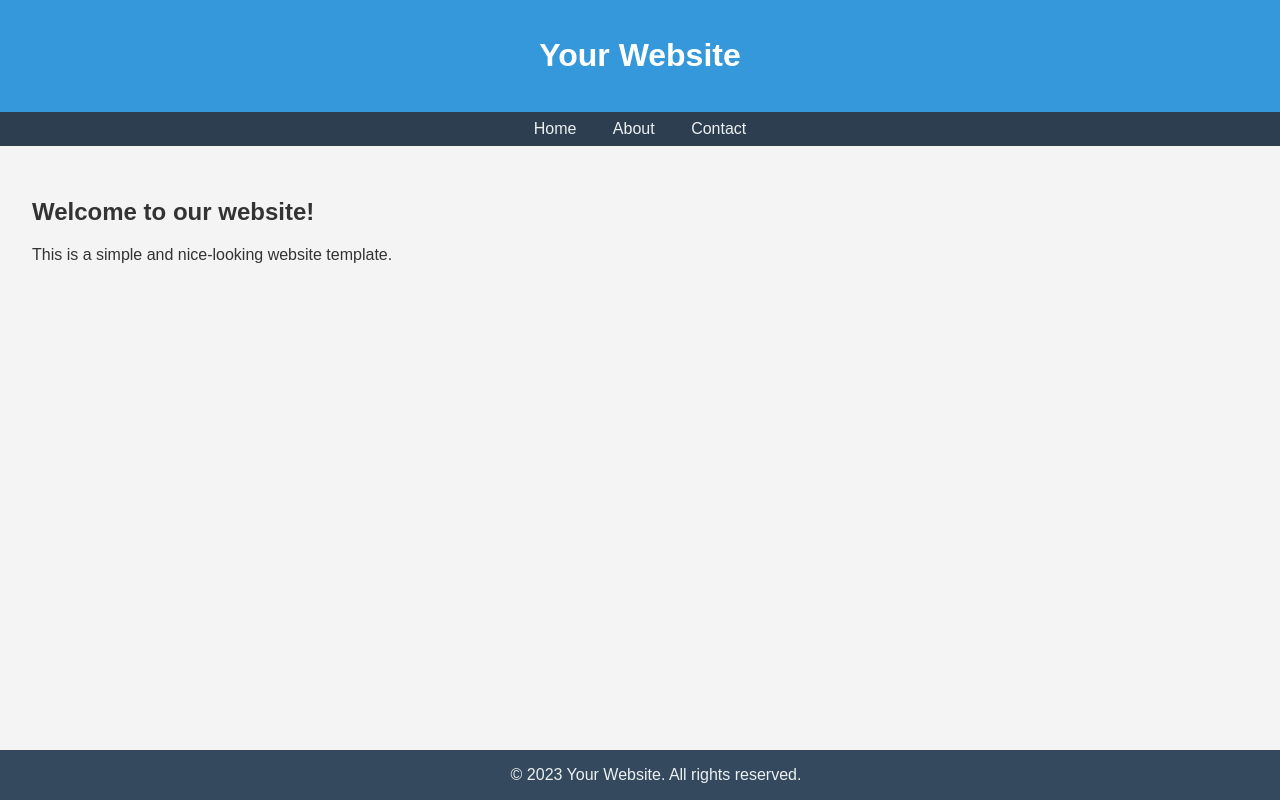
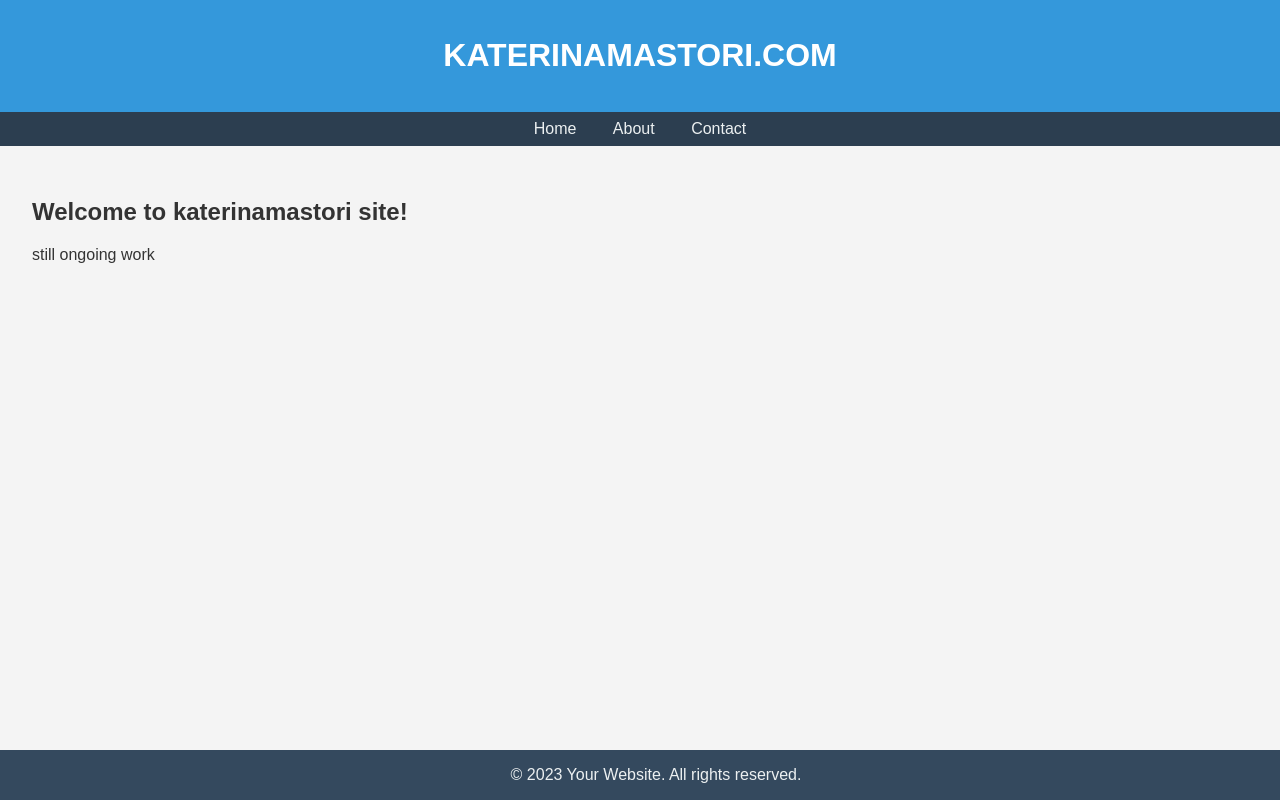
Before and after one commit to aggeloschat/katerinamastori, a plain HTML site: page index.html in a window 1280 px wide. Shown: the top 800 px of the page. Drawn offline with Linux system fonts and the light colour scheme.

Commit message:
Update index.html

```diff
--- a/index.html
+++ b/index.html
@@ -51,7 +51,7 @@
 <body>
 
     <header>
-        <h1>Your Website</h1>
+        <h1>KATERINAMASTORI.COM</h1>
     </header>
 
     <nav>
@@ -61,8 +61,8 @@
     </nav>
 
     <section>
-        <h2>Welcome to our website!</h2>
-        <p>This is a simple and nice-looking website template.</p>
+        <h2>Welcome to katerinamastori site!</h2>
+        <p>still ongoing work</p>
     </section>
 
     <footer>
```
